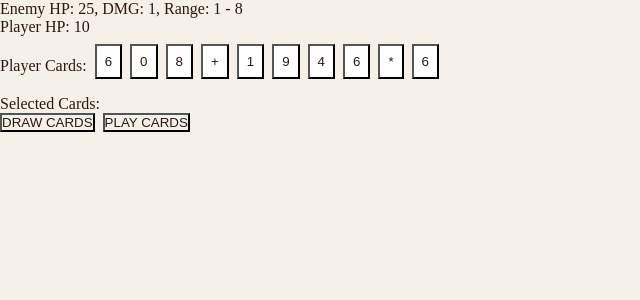
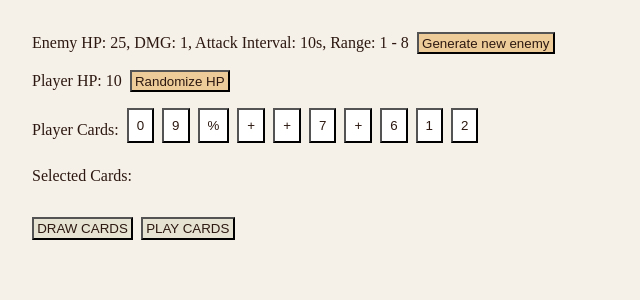
Before and after one commit to dplippelt/ft_transcendence, a React (Vite) app in the folder srcs/requirements/frontend/app/: page / in a window 1280 px wide. Shown: the top 300 px of the page, without its empty margins (0-640 px from the left). Built offline with nearby package versions, Linux system fonts and the light colour scheme.

Commit message:
Card Test - IMPROVE: reset attack timer when enemy is damaged - ADD: button to generate new enemy - ADD: button to randomize player HP

```diff
--- a/srcs/requirements/frontend/app/src/card_test/CardTest.module.css
+++ b/srcs/requirements/frontend/app/src/card_test/CardTest.module.css
@@ -1,9 +1,15 @@
+.tester
+{
+	margin: 2rem;
+}
+
 .cards
 {
 	display: flex;
 	flex-direction: row;
 	align-items: center;
 	margin-top: 0.5rem;
+	margin-bottom: 1rem;
 }
 
 .card
@@ -16,7 +22,22 @@
 
 .buttons
 {
+	margin-top: 1rem;
 	margin-right: 0.5rem;
+	background-color: #e6e3d2;
+	padding: 0.1rem 0.2rem;
+}
+
+.generateEnemey
+{
+	background-color: #edcc9a;
+	padding: 0.1rem 0.2rem;
+}
+
+.randomizeHp
+{
+	background-color: #edcc9a;
+	padding: 0.1rem 0.2rem;
 }
 
 .gameResult
@@ -25,3 +46,21 @@
 	font-size: 2rem;
 	font-weight: bold;
 }
+
+.enemy
+{
+	display: flex;
+	flex-direction: row;
+	gap: 0.5rem;
+	margin-bottom: 1rem;
+	align-items: center;
+}
+
+.player
+{
+	display: flex;
+	flex-direction: row;
+	gap: 0.5rem;
+	margin-bottom: 1rem;
+	align-items: center;
+}
--- a/srcs/requirements/frontend/app/src/card_test/CardTest.tsx
+++ b/srcs/requirements/frontend/app/src/card_test/CardTest.tsx
@@ -3,8 +3,12 @@ import styles from "./CardTest.module.css"
 
 const NUMERIC_CARD_POOL = ["0", "1", "2", "3", "4", "5", "6", "7", "8", "9"];
 const OPERATOR_CARD_POOL = ["+", "-", "*", "/", "%", "^"];
+const ENEMY_HP = 25;
+const ENEMY_RANGE = [1, 8];
+const ENEMY_DMG = 1;
 const ATTACK_INTERVAL = 10000; //milliseconds
 const N_CARDS = 10;
+const PLAYER_HP = 10;
 
 type AppStates =
 {
@@ -12,6 +16,7 @@ type AppStates =
 	enemyHP: number,
 	enemyRange: number[],
 	enemyDMG: number,
+	enemyAttackInterval: number,
 	playerHP: number,
 	playerCards: string[],
 	selectedCards: string[],
@@ -23,6 +28,7 @@ type Controls =
 	setEnemyHP: React.Dispatch<React.SetStateAction<number>>,
 	setEnemyRange: React.Dispatch<React.SetStateAction<number[]>>,
 	setEnemyDMG: React.Dispatch<React.SetStateAction<number>>,
+	setEnemyAttackInterval: React.Dispatch<React.SetStateAction<number>>,
 	setPlayerHP: React.Dispatch<React.SetStateAction<number>>,
 	setPlayerCards: React.Dispatch<React.SetStateAction<string[]>>,
 	setSelectedCards: React.Dispatch<React.SetStateAction<string[]>>,
@@ -32,11 +38,13 @@ type Controls =
 type EnemyProps =
 {
 	states: AppStates,
+	controls: Controls,
 }
 
 type PlayerProps =
 {
 	states: AppStates,
+	controls: Controls,
 }
 
 type CardsProps =
@@ -79,17 +87,48 @@ function getRandomInt( min: number, max: number )
 	return Math.floor(Math.random() * (max - min + 1)) + min;
 }
 
-function Enemy( { states } : EnemyProps )
+function Enemy( { states, controls } : EnemyProps )
 {
+	function generateNewEnemy()
+	{
+		controls.setEnemyHP(getRandomInt(5, 50));
+		controls.setEnemyDMG(getRandomInt(1, 3));
+		controls.setEnemyAttackInterval(getRandomInt(3, 10) * 1000);
+
+		const enemyRange: number[] = [];
+		enemyRange.push(getRandomInt(0, 10));
+		enemyRange.push(enemyRange[0] + getRandomInt(1, 10));
+
+		controls.setEnemyRange(enemyRange);
+		controls.setPlayerHP(PLAYER_HP);
+		controls.setPlayerCards([]);
+		controls.setSelectedCards([]);
+		controls.drawCards();
+		controls.setGameState(GameState.Running);
+	}
+
 	return (
-		<div>{`Enemy HP: ${states.enemyHP}, DMG: ${states.enemyDMG}, Range: ${states.enemyRange[0]} - ${states.enemyRange[1]}`}</div>
+		<div className={styles.enemy}>
+			<div>{`Enemy HP: ${states.enemyHP}, DMG: ${states.enemyDMG}, Attack Interval: ${states.enemyAttackInterval / 1000}s, Range: ${states.enemyRange[0]} - ${states.enemyRange[1]}`}</div>
+			<button className={styles.generateEnemey} onClick={generateNewEnemy}>Generate new enemy</button>
+		</div>
+
 	)
 }
 
-function Player( { states } : PlayerProps )
+function Player( { states, controls } : PlayerProps )
 {
+	function randomizeHP()
+	{
+		controls.setPlayerHP(getRandomInt(5, 20));
+		controls.setGameState(GameState.Running);
+	}
+
 	return (
+		<div className={styles.player}>
 			<div>{`Player HP: ${states.playerHP}`}</div>
+			<button className={styles.randomizeHp} onClick={randomizeHP}>Randomize HP</button>
+		</div>
 	)
 }
 
@@ -230,6 +269,7 @@ function PlaySelectedCards( { states, controls } : PlaySelectedCards )
 		})
 
 		controls.setSelectedCards([]);
+		controls.drawCards();
 	}
 
 	return (
@@ -263,10 +303,11 @@ function GameResult( { states } : GameResultProps )
 export default function CardTest()
 {
 	const [gameState, setGameState] = useState<GameState>(GameState.Running);
-	const [enemyHP, setEnemyHP] = useState<number>(25);
-	const [enemyRange, setEnemyRange] = useState<number[]>([1, 8]);
-	const [enemyDMG, setEnemyDMG] = useState<number>(1);
-	const [playerHP, setPlayerHP] = useState<number>(10);
+	const [enemyHP, setEnemyHP] = useState<number>(ENEMY_HP);
+	const [enemyRange, setEnemyRange] = useState<number[]>(ENEMY_RANGE);
+	const [enemyDMG, setEnemyDMG] = useState<number>(ENEMY_DMG);
+	const [enemyAttackInterval, setEnemyAttackInterval] = useState<number>(ATTACK_INTERVAL);
+	const [playerHP, setPlayerHP] = useState<number>(PLAYER_HP);
 	const [playerCards, setPlayerCards] = useState<string[]>([]);
 	const [selectedCards, setSelectedCards] = useState<string[]>([]);
 	const dmgInterval = useRef<number | undefined>(undefined);
@@ -277,6 +318,7 @@ export default function CardTest()
 		enemyHP: enemyHP,
 		enemyRange: enemyRange,
 		enemyDMG: enemyDMG,
+		enemyAttackInterval: enemyAttackInterval,
 		playerHP: playerHP,
 		playerCards: playerCards,
 		selectedCards: selectedCards,
@@ -288,7 +330,8 @@ export default function CardTest()
 		setEnemyHP: setEnemyHP,
 		setEnemyRange: setEnemyRange,
 		setEnemyDMG: setEnemyDMG,
-		setPlayerHP: setEnemyHP,
+		setEnemyAttackInterval: setEnemyAttackInterval,
+		setPlayerHP: setPlayerHP,
 		setPlayerCards: setPlayerCards,
 		setSelectedCards: setSelectedCards,
 		drawCards: drawCards,
@@ -307,9 +350,11 @@ export default function CardTest()
 
 	function drawCards()
 	{
-		const newCards = [];
+		setPlayerCards(prev =>
+		{
+			const newCards: string[] = [];
 
-		for ( let n = 0; n < N_CARDS; n++ )
+			for ( let n = 0; n < N_CARDS - prev.length; n++ )
 			{
 				let newCard = "";
 				const cardType: CardType = Math.random() < 0.33 ? CardType.operator : CardType.numeric;
@@ -322,23 +367,23 @@ export default function CardTest()
 				newCards.push(newCard);
 			}
 
-		setPlayerCards(newCards);
+			return [...prev, ...newCards];
+		});
 		setSelectedCards([]);
 	}
 
 	useEffect(() =>
 	{
-		dmgInterval.current = setInterval(() => enemyAttack(enemyDMG), ATTACK_INTERVAL);
+		if ( dmgInterval.current )
+			clearInterval(dmgInterval.current);
+
+		if ( gameState !== GameState.Running )
+			return;
+
+		dmgInterval.current = setInterval(() => enemyAttack(enemyDMG), enemyAttackInterval);
 
 		return () => clearInterval(dmgInterval.current);
-	}, [enemyDMG]);
-
-	useEffect(() =>
-	{
-		if ( gameState !== GameState.Running )
-			clearInterval(dmgInterval.current);
-
-	}, [gameState]);
+	}, [enemyDMG, enemyHP, enemyAttackInterval, gameState]);
 
 	useEffect(() =>
 	{
@@ -346,13 +391,13 @@ export default function CardTest()
 	}, [])
 
 	return (
-		<>
-			<Enemy states={states}/>
-			<Player states={states}/>
+		<div className={styles.tester}>
+			<Enemy states={states} controls={controls}/>
+			<Player states={states} controls={controls}/>
 			<Cards states={states} controls={controls}/>
 			<SelectedCards states={states} controls={controls}/>
 			<Buttons states={states} controls={controls}/>
 			<GameResult states={states}/>
-		</>
+		</div>
 	);
 }
```
Lines whose indentation alone changed are shown as unchanged.
